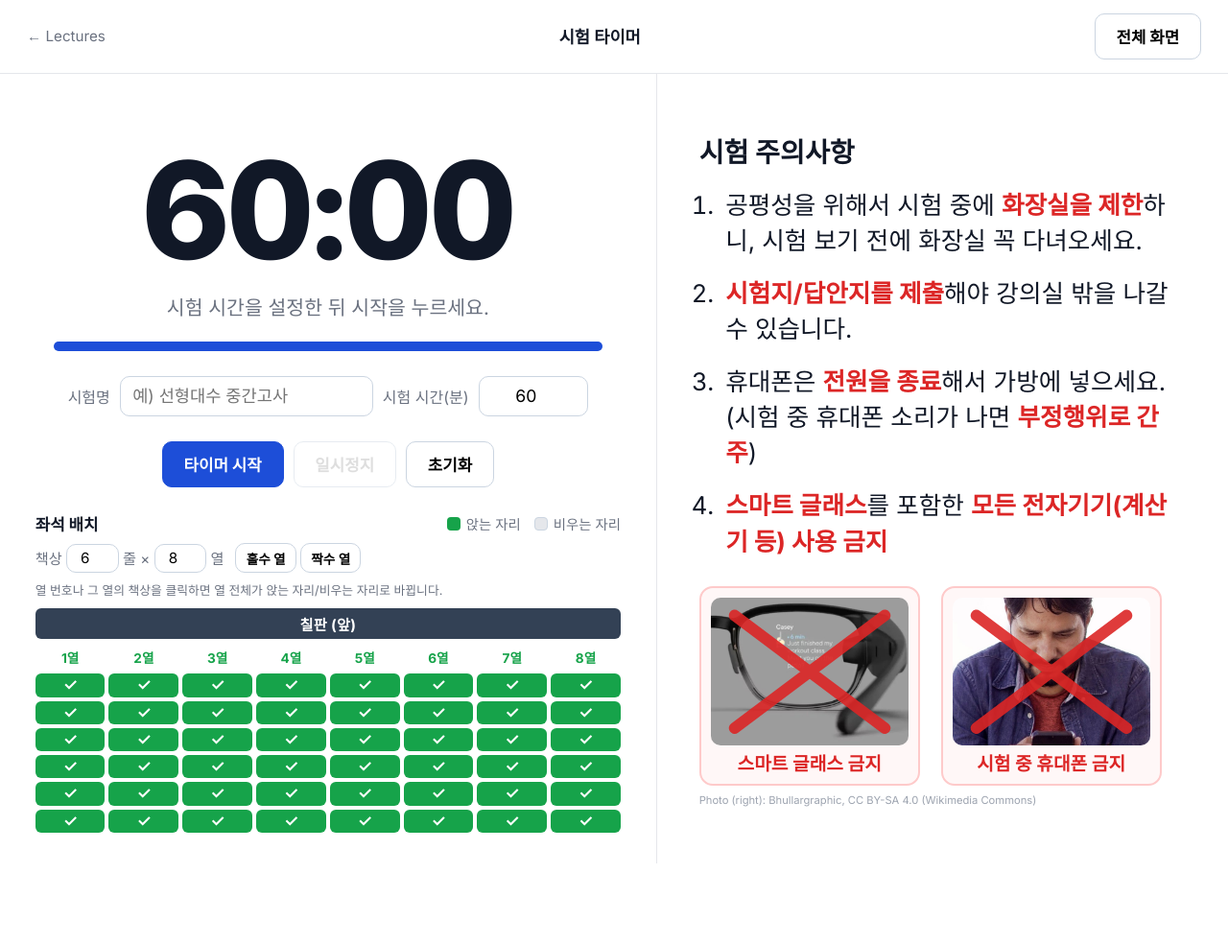
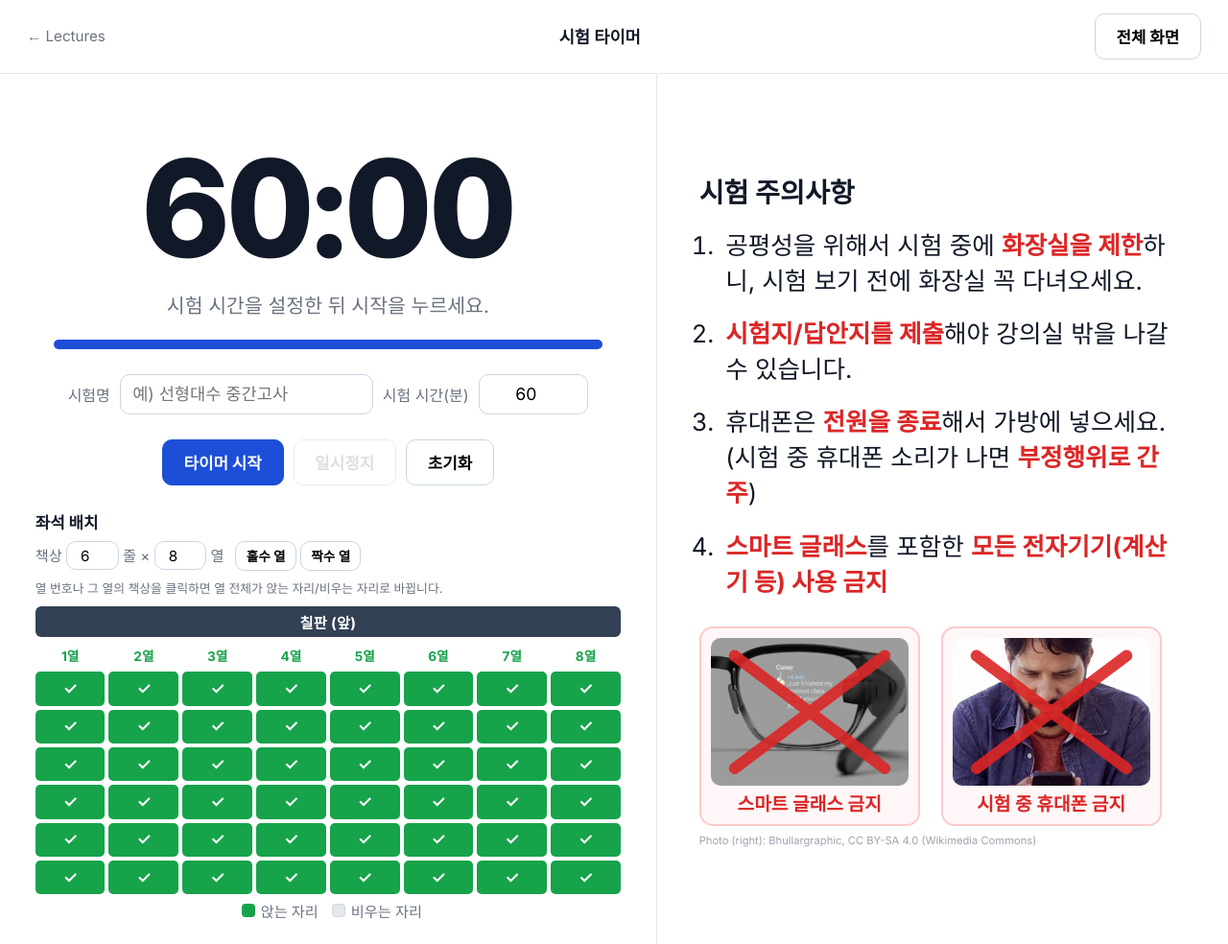
Before and after one commit to hyperx-web/hyperx, a Jekyll site: the page built from lectures/exam-timer/index.html, in a window 1280 px wide. Shown: the whole page at 96% size. Built offline with Jekyll 4.4.1, drawn with Linux system fonts in a browser that asks for light colours; before the commit the page ends 900 px from its top, so only the background shows below that.

Commit message:
Exam timer seat map: fixed overall size (desks scale), legend below
Co-Authored-By: Claude Opus 5.5 <noreply@anthropic.com>

```diff
--- a/lectures/exam-timer/index.html
+++ b/lectures/exam-timer/index.html
@@ -61,7 +61,8 @@ permalink: /lectures/exam-timer/
   /* seat map */
   .seats { width: min(680px, 96%); margin-top: 26px; }
   .seat-head { display: flex; justify-content: space-between; align-items: center; margin-bottom: 8px; font-size: 1.05rem; }
-  .legend { font-size: .9rem; color: var(--muted); display: flex; align-items: center; gap: 6px; }
+  .legend { font-size: .95rem; color: var(--muted); display: flex; align-items: center; justify-content: center; gap: 6px; margin-top: 6px; }
+  #seatMap { height: 300px; display: flex; flex-direction: column; }   /* fixed overall size; desks scale with rows/cols */
   .legend .sw { display: inline-block; width: 14px; height: 14px; border-radius: 4px; margin-left: 8px; }
   .sw.on { background: #16a34a; } .sw.off { background: #e5e7eb; border: 1px solid #cbd5e1; }
   .seat-setup { display: flex; flex-wrap: wrap; gap: 8px 12px; align-items: center; margin-bottom: 10px; font-size: .95rem; color: var(--muted); }
@@ -69,11 +70,11 @@ permalink: /lectures/exam-timer/
   .presets button { font-size: .85rem; padding: .35em .75em; font-weight: 600; }
   .hint { font-size: .8rem; flex-basis: 100%; }
   .board { text-align: center; font-weight: 700; color: #fff; background: #334155; border-radius: 6px; padding: 5px 0; font-size: .95rem; letter-spacing: .02em; }
-  .grid { display: grid; gap: 4px; margin: 6px 0; }
+  .grid { display: grid; gap: 4px; margin: 6px 0 0; flex: 1; min-height: 0; }
   .grid .colh { text-align: center; font-size: .85rem; font-weight: 700; color: var(--muted); cursor: pointer; border-radius: 6px; padding: 3px 0; user-select: none; }
   .grid .colh:hover { background: #eef2ff; }
   .grid .colh.on { color: #16a34a; }
-  .desk { aspect-ratio: 3 / 1; min-height: 22px; border-radius: 6px; display: flex; align-items: center; justify-content: center; font-weight: 800; cursor: pointer; user-select: none;
+  .desk { min-height: 0; min-width: 0; border-radius: 5px; display: flex; align-items: center; justify-content: center; font-weight: 800; cursor: pointer; user-select: none;
           font-size: clamp(.7rem, 1.4vw, 1.05rem); transition: background .15s; }
   .desk.on { background: #16a34a; color: #fff; }
   .desk.off { background: #f3f4f6; color: #cbd5e1; border: 1px solid #e5e7eb; }
@@ -110,7 +111,6 @@ permalink: /lectures/exam-timer/
     <div class="seats">
       <div class="seat-head">
         <b>좌석 배치</b>
-        <span class="legend"><i class="sw on"></i>앉는 자리 <i class="sw off"></i>비우는 자리</span>
       </div>
       <div class="seat-setup setup">
         <label>책상 <input id="sRows" type="number" min="1" max="20" value="6"> 줄 ×
@@ -122,6 +122,7 @@ permalink: /lectures/exam-timer/
         <span class="hint">열 번호나 그 열의 책상을 클릭하면 열 전체가 앉는 자리/비우는 자리로 바뀝니다.</span>
       </div>
       <div id="seatMap"></div>
+      <div class="legend"><i class="sw on"></i>앉는 자리 <i class="sw off"></i>비우는 자리</div>
     </div>
   </section>
   <section class="right">
@@ -253,6 +254,7 @@ permalink: /lectures/exam-timer/
     var board = el("board", "칠판 (앞)");
     var grid = el("grid", "");
     grid.style.gridTemplateColumns = "repeat(" + st.cols + ", 1fr)";
+    grid.style.gridTemplateRows = "auto repeat(" + st.rows + ", 1fr)";
     for (var c = 1; c <= st.cols; c++) grid.appendChild(el("colh" + (colOn(c) ? " on" : ""), c + "열", { c: c }));
     var rows = [];
     for (var r = 1; r <= st.rows; r++) rows.push(r);             // row 1 = closest to the board
```
